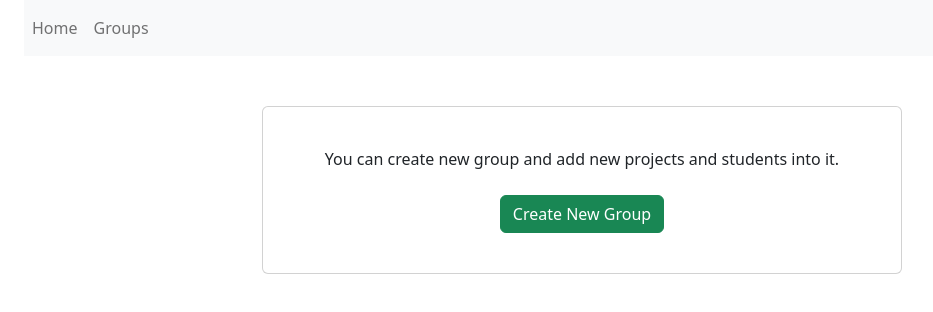
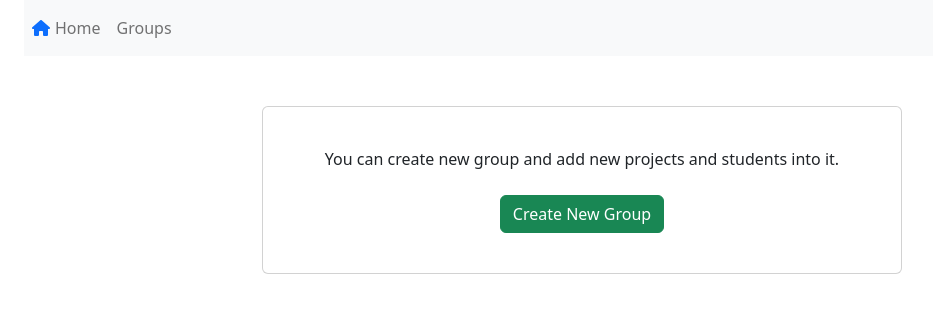
Before and after one commit to arborin/project_statuss_ol, a React (Create React App) app: page / in a window 1280 px wide. Shown: the top 312 px of the page, without its empty margins (58-991 px from the left). Built offline with nearby package versions, Linux system fonts and the light colour scheme.

Commit message:
[ADD] fix navigation

```diff
--- a/src/pages/Nav.jsx
+++ b/src/pages/Nav.jsx
@@ -1,5 +1,7 @@
 import React from "react";
 import { Link } from "react-router-dom";
+import { FontAwesomeIcon } from "@fortawesome/react-fontawesome";
+import { faHome } from "@fortawesome/free-solid-svg-icons";
 
 function Nav() {
     return (
@@ -8,6 +10,11 @@ function Nav() {
                 <ul className="navbar-nav">
                     <li className="nav-item active">
                         <Link to="/" className="nav-link">
+                            <FontAwesomeIcon
+                                icon={faHome}
+                                style={{ marginRight: "5px" }}
+                                className="text-primary"
+                            />
                             Home
                         </Link>
                     </li>
```
